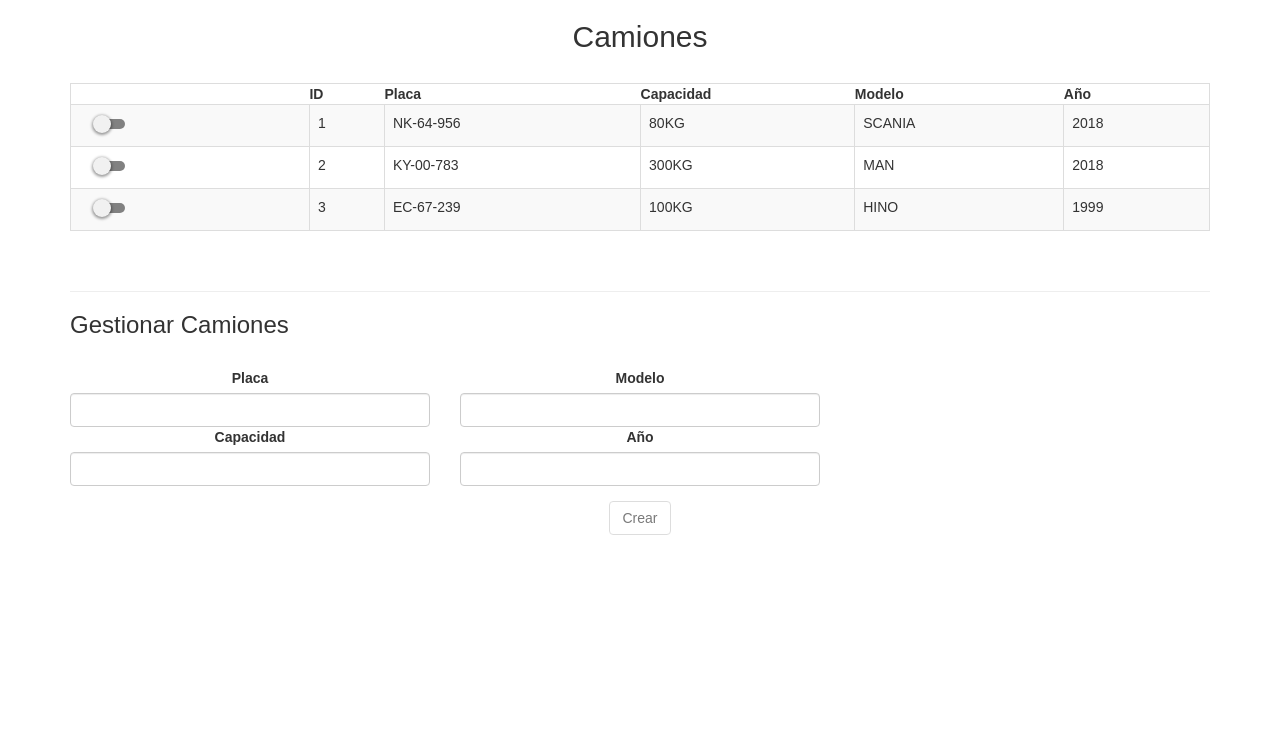
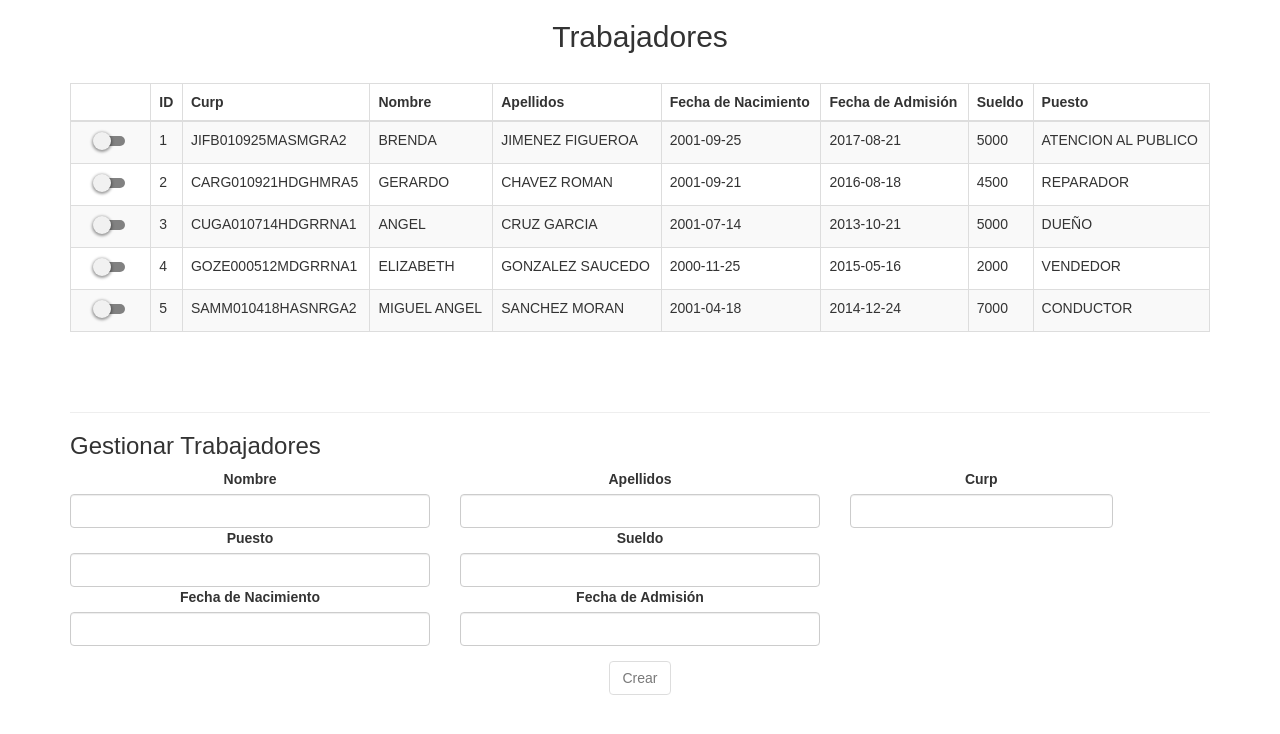
Before and after one commit to Eric-Andrade/Celulares-jpg, a React (Create React App) app: page / in a window 1280 px wide. Shown: the top 734 px of the page. Built offline with nearby package versions, Linux system fonts and the light colour scheme.

Commit message:
Push de trabajadores sin bugs

```diff
--- a/src/App.js
+++ b/src/App.js
@@ -13,7 +13,7 @@ class App extends Component {
   state = {  }
   render() {
     return (
-      <Camiones/>
+      <Trabajadores/>
 
     );
   }
--- a/src/components/camiones.js
+++ b/src/components/camiones.js
@@ -324,7 +324,7 @@ class camiones extends Component {
                         </div>
 
                         <button type="button" className="btn btn-default"onClick={this.ternaria.bind()} disabled={this.state.desactivar}>{this.state.toogle ? 'Crear' : 'Actualizar'}</button>
-                        <button type="button" className="btn btn-default" id="eliminar" onClick={this.eliminar}>Eliminar</button>
+                        <button type="button" className="btn btn-default" id="eliminar" onClick={this.eliminar.bind()}>Eliminar</button>
                     </center>
                 </div>
 
--- a/src/components/trabajadores.js
+++ b/src/components/trabajadores.js
@@ -325,6 +325,7 @@ var Tinicial=
             this.setState({
                row: rowvar, toogleform: true
             })
+            document.getElementById("eliminar").style.display="none"
         }
 
         // PARA TRAER
@@ -364,7 +365,6 @@ var Tinicial=
         // ACTUALIZAR
 
         actualizar=()=>{
-
             console.log("cambio")
             var mandar = this.state.mandar;
             var row = {
@@ -384,6 +384,7 @@ var Tinicial=
             console.log(this.state.T)
             this.refresh()
             this.restaurarForm()
+            this.setState({desactivar:true})
             var T=this.state.T
             var extension=T.length
                 for(var r=1;r<=extension;r++){
@@ -391,8 +392,7 @@ var Tinicial=
                     document.getElementById("checkbox"+r).checked=false
                 }
 
-                document.getElementById("").style.display="none"
-
+                document.getElementById("eliminar").style.display="none"
         }
 
         // PARA ELIMINAR
```
